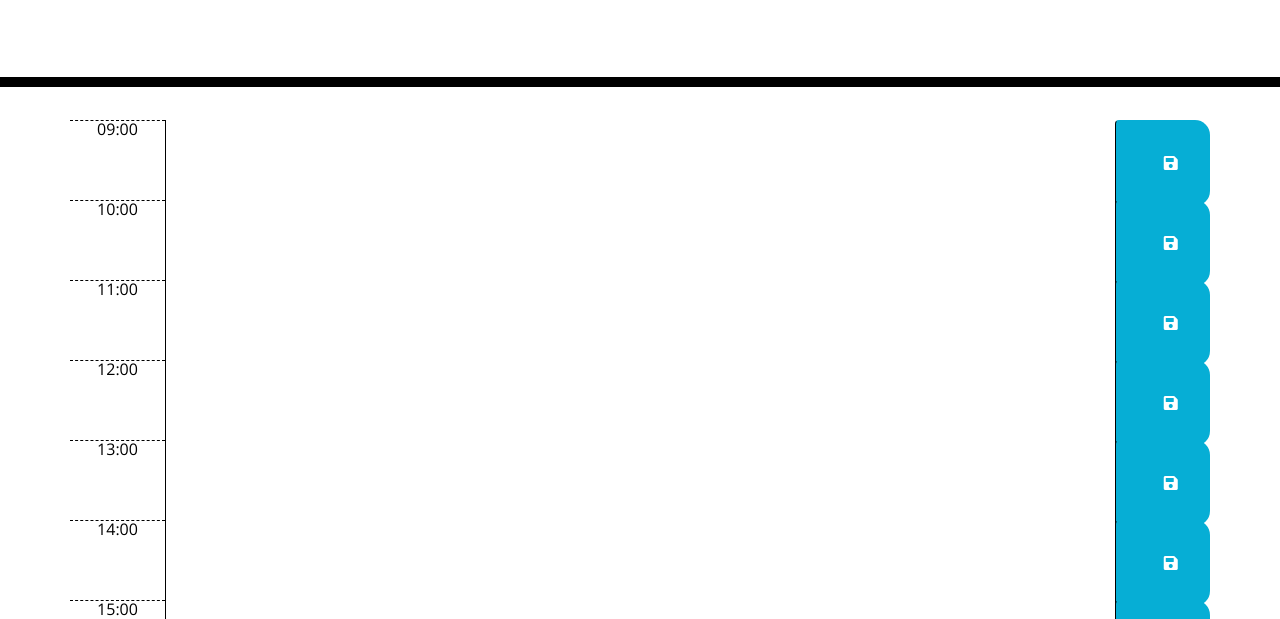
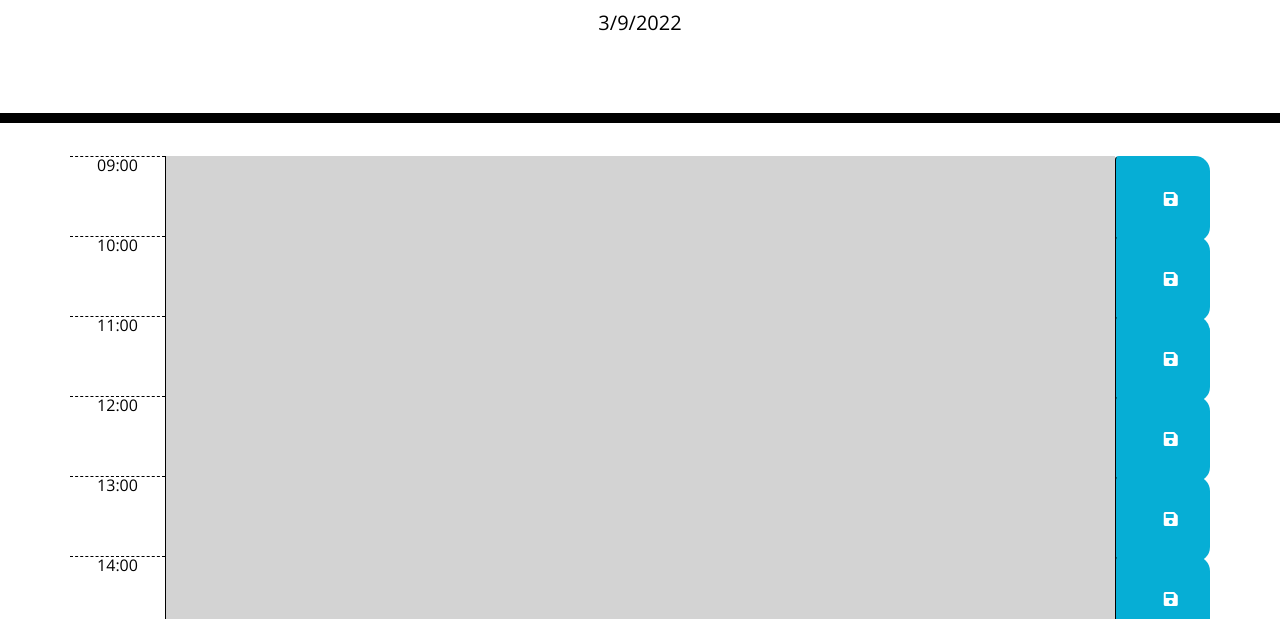
Before and after one commit to superfishal/workday-scheduler, a plain HTML site: page index.html in a window 1280 px wide. Shown: the part 181-800 px from the top of the page. Drawn offline with nearby package versions, Linux system fonts and the light colour scheme.

Commit message:
current hour and timeColor added

```diff
--- a/assets/js/script.js
+++ b/assets/js/script.js
@@ -1,14 +1,23 @@
 var containerEl = document.getElementById("scheduler");
-
+var currentDay = document.getElementById("current-day");
 var hours = ["09", "10", "11", "12", "13", "14", "15", "16", "17"];
 
 hours.forEach(function (hour) {
   var hourDiv = document.createElement("div");
   hourDiv.classList.add("row", "time-block");
   hourDiv.innerHTML = `<div class="col-md-1 hour">${hour}:00</div>
-  <textarea class="col-md-10 description"> </textarea>
+  <textarea class="col-md-10 description ${timeColor(hour)}"> </textarea>
   <button class="btn saveBtn col-md-1">
     <i class="fas fa-save"></i>
   </button>`;
   containerEl.append(hourDiv);
 });
+currentDay.textContent = new Date().toLocaleDateString();
+console.log(new Date().getHours());
+
+function timeColor(hour) {
+  var currentHour = new Date().getHours();
+  if (currentHour == hour) return "present";
+  else if (currentHour < hour) return "future";
+  else return "past";
+}
--- a/index.html
+++ b/index.html
@@ -26,7 +26,7 @@
     <header class="jumbotron">
       <h1 class="display-3">Work Day Scheduler</h1>
       <p class="lead">A simple calendar app for scheduling your work day</p>
-      <p id="currentDay" class="lead"></p>
+      <p id="current-day" class="lead"></p>
     </header>
     <div id="scheduler" class="container">
       <!-- <div id="hour-9" class="row time-block">
```
